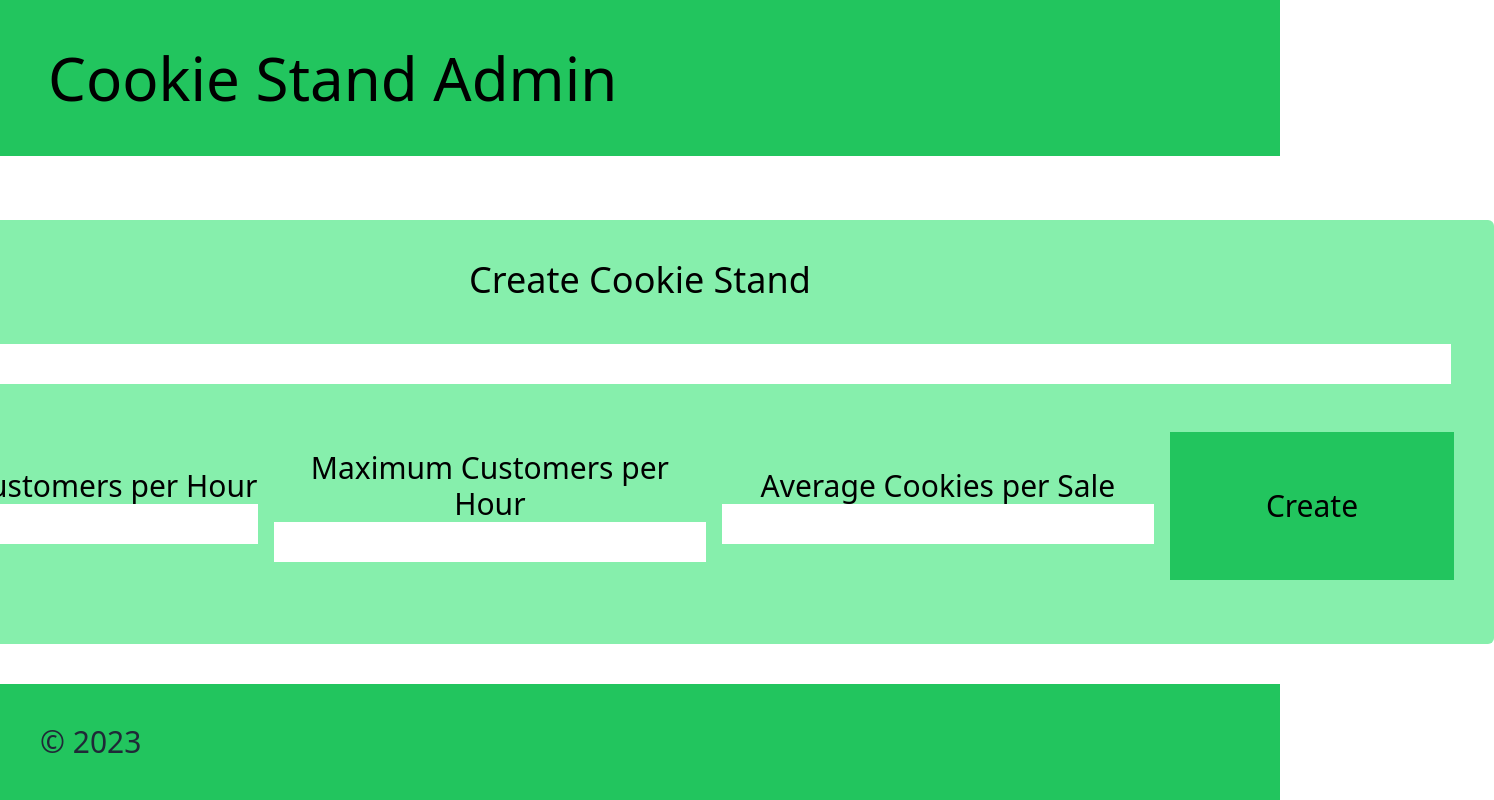
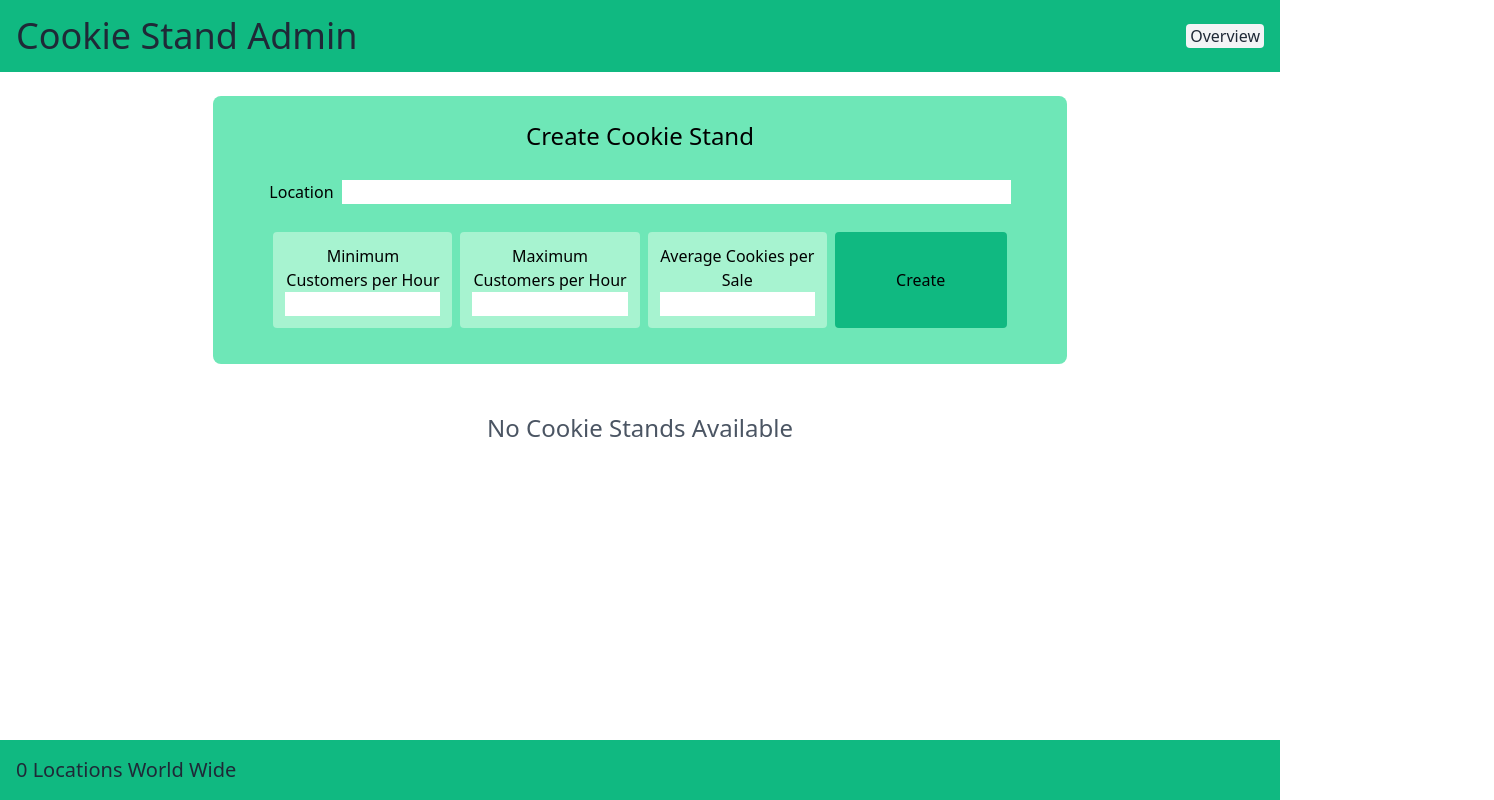
Before and after one commit to alexriverau/cookie-stand-admin, a Next.js app: page / in a window 1280 px wide. Shown: the whole page, 1494 px wide, since content can reach past the window. Built offline with nearby package versions, Linux system fonts and the light colour scheme.

Commit message:
progress lab38

```diff
--- /dev/null
+++ b/components/CookieStandAdmin.js
@@ -0,0 +1,52 @@
+import Head from "next/head";
+import Header from '@/components/Header'
+import CreateForm from '@/components/CreateForm'
+import ReportTable from '@/components/ReportTable'
+import Footer from '@/components/Footer'
+import {useState} from "react";
+
+export default function CookieStandAdmin() {
+    const [cookieStands, createCookieStand] = useState('');
+    function createStandHandler( Location, Min, Max, Avg ) {
+
+    const cookieStand = {
+      location: Location,
+      minCustomersHour: Min,
+      maxCustomersHour: Max,
+      avgCookies: Avg,
+    }
+    createCookieStand(JSON.stringify(cookieStand));
+  }
+
+  return(
+    <div>
+        <Head>
+            <title>Cookie Stand Admin</title>
+        </Head>
+
+        <Header/>
+
+        <main className='mt-6'>
+            <div className=' flex justify-center'>
+              <div className='p-4 rounded-lg w-8/12 flex-col bg-emerald-300'>
+                <h1 className='p-2 flex justify-center text-2xl'> Create Cookie Stand </h1>
+
+                <CreateForm newCookieStand={ createStandHandler }/>
+
+              </div>
+            </div>
+
+            <div>
+              <p className='p-6 mt-6 text-2xl text-gray-600 relative flex items-center justify-center'>
+                No Cookie Stands Available
+              </p>
+              <p className='p-2 text-2xl text-gray-600 relative flex items-center justify-center'>{ cookieStands }</p>
+            </div>
+        </main>
+
+        {/*<ReportTable />*/}
+
+        <Footer/>
+    </div>
+    )
+}
--- /dev/null
+++ b/components/CreateForm.js
@@ -0,0 +1,43 @@
+export default function CreateForm( { newCookieStand } ) {
+    function handleSubmit(event) {
+        event.preventDefault();
+        newCookieStand(
+            event.target.location.value,
+            event.target.minCustomersHour.value,
+            event.target.maxCustomersHour.value,
+            event.target.avgCookies.value
+    );
+        event.target.reset
+    }
+
+    return(
+        <form onSubmit={ handleSubmit } className="w-full px-10 pt-5 pb-3 mx-auto rounded-lg border-emerald-400">
+              <div className='flex items-end'>
+                <label className='block mx-auto pr-2'>Location</label>
+                <input name='location' className='w-full' />
+              </div>
+
+              <div className='flex mt-5'>
+                <div className='w-1/3 p-3 mx-1 my-2 rounded bg-emerald-200'>
+                  <label className='block mx-auto text-center'>Minimum Customers per Hour</label>
+                  <input name='minCustomersHour' type='text' className='w-full' />
+                </div>
+
+                <div className='w-1/3 p-3 mx-1 my-2 rounded bg-emerald-200'>
+                  <label className='block mx-auto text-center'>Maximum Customers per Hour</label>
+                  <input name='maxCustomersHour' type='text' className='w-full' />
+                </div>
+
+                <div className='w-1/3 p-3 mx-1 my-2 rounded bg-emerald-200'>
+                  <label className='block mx-auto text-center'>Average Cookies per Sale</label>
+                  <input name='avgCookies' type='text' className='w-full' />
+                </div>
+
+                <button className='w-1/3 mx-1 my-2 rounded bg-emerald-500 hover:bg-emerald-600' type='submit'>
+                  Create
+                </button>
+              </div>
+            </form>
+    )
+
+}
--- /dev/null
+++ b/components/Footer.js
@@ -0,0 +1,7 @@
+export default function Footer() {
+    return(
+        <footer className='fixed bottom-0 w-full p-4 bg-emerald-500'>
+            <p className='text-xl text-gray-800'>0 Locations World Wide</p>
+        </footer>
+    )
+}
--- /dev/null
+++ b/components/Header.js
@@ -0,0 +1,8 @@
+export default function Header() {
+    return(
+        <header className='flex items-center p-4 justify-between text-gray-800 bg-emerald-500 '>
+            <h1 className='text-4xl'>Cookie Stand Admin</h1>
+            <button className='bg-gray-100 hover:bg-gray-300 px-1 rounded' type='submit'>Overview</button>
+        </header>
+    )
+}
--- /dev/null
+++ b/components/ReportTable.js
@@ -0,0 +1,28 @@
+import { hours } from "@/data";
+
+export default function ReportTable( { stands } ) {
+    if (stands && stands.length == 0) {
+        return (
+            <h2 className="w-8/12 mx-auto mt-5 text-2xl font-medium text-center">No Cookie Stands Available</h2>
+        )
+    } else {
+        return (
+            <table className="w-8/12 px-3 pb-2 mx-auto my-5 rounded text-sm bg-emerald-400">
+                <thead>
+                    <tr>
+                        <th>Location</th>
+                        {hours.map(hour => <th key={ hour } className='text-bold'>{ hour }</th>)}
+                        <th>Totals</th>
+                    </tr>
+                </thead>
+                <tbody>
+                    <tr>
+                        <td className='font-bold text-center border border-gray-500'>Totals</td>
+                        {hours.map(hour => <td key={ hour } className='font-bold text-center border border-gray-500'>N/A</td>)}
+                        <td className='font-bold text-center border border-gray-500'>N/A</td>
+                    </tr>
+                </tbody>
+            </table>
+        );
+    }
+}
--- /dev/null
+++ b/data.js
@@ -0,0 +1,16 @@
+export const hours = [
+    '6am',
+    '7am',
+    '8am',
+    '9am',
+    '10am',
+    '11am',
+    '12pm',
+    '1pm',
+    '2pm',
+    '3pm',
+    '4pm',
+    '5pm',
+    '6pm',
+    '7pm'
+];
--- a/pages/index.js
+++ b/pages/index.js
@@ -1,68 +1,11 @@
-import Head from 'next/head';
-import { useState } from 'react';
+import CookieStandAdmin from "@/components/CookieStandAdmin";
 
 export default function Home() {
-  const [cookieStand, createCookieStand] = useState('');
-
-  function createCookieStandHandler(event) {
-    event.preventDefault();
-    const newCookieStand = {
-      'location': event.target.location.value,
-      'minCustomersHour': event.target.minCustomersHour.value,
-      'maxCustomersHour': event.target.maxCustomersHour.value,
-      'avgCookies': event.target.avgCookies.value,
-    }
-    createCookieStand(JSON.stringify(newCookieStand));
-  }
   return (
     <div>
-      <Head>
-        <title>Cookie Stand Admin</title>
-      </Head>
-      <header className='flex items-center p-12 justify-between bg-green-500 '>
-        <h1 className='text-6xl'>Cookie Stand Admin</h1>
-      </header>
-      <main className='mt-6'>
-        <div className=' mt-16 flex justify-center'>
-          <div className='p-10 rounded-md w-min flex-col bg-green-300'>
-            <h1 className='mb-5 flex justify-center text-4xl'>
-              Create Cookie Stand
-            </h1>
-            <form onSubmit={createCookieStandHandler}>
-              <div className='py-6 flex text-3xl'>
-                <label className='pr-3'>Location</label>
-                <input name='location' className='w-11/12 h-10' />
-              </div>
-              <div className='py-6 flex items-center'>
-                <div className='text-3xl text-center'>
-                  <label>Minimum Customers per Hour</label>
-                  <input name='minCustomersHour' className='w-auto h-10' />
-                </div>
-                <div className='p-4 text-3xl text-center'>
-                  <label>Maximum Customers per Hour</label>
-                  <input name='maxCustomersHour' className='w-auto h-10' />
-                </div>
-                <div className='text-3xl text-center'>
-                  <label>Average Cookies per Sale</label>
-                  <input name='avgCookies' className='w-auto h-10' />
-                </div>
-                <button className='ml-4 px-24 py-14 text-3xl bg-green-500'>
-                  Create
-                </button>
-              </div>
-            </form>
-          </div>
-        </div>
-        <div>
-          <p className='p-8 mt-6 text-2xl text-gray-600 relative flex items-center justify-center'>
-            Report Table Coming Soon...
-          </p>
-          <p className='p-2 text-2xl text-gray-600 relative flex items-center justify-center'>{cookieStand}</p>
-        </div>
-      </main>
-      <footer className='fixed bottom-0 w-full p-10 bg-green-500'>
-        <p className='text-3xl text-gray-800'>&copy; 2023</p>
-      </footer>
+
+      <CookieStandAdmin/>
+
     </div>
   );
 }
```
Also changed, not shown: 1 other file (tests, documents, lock files or other folders).
